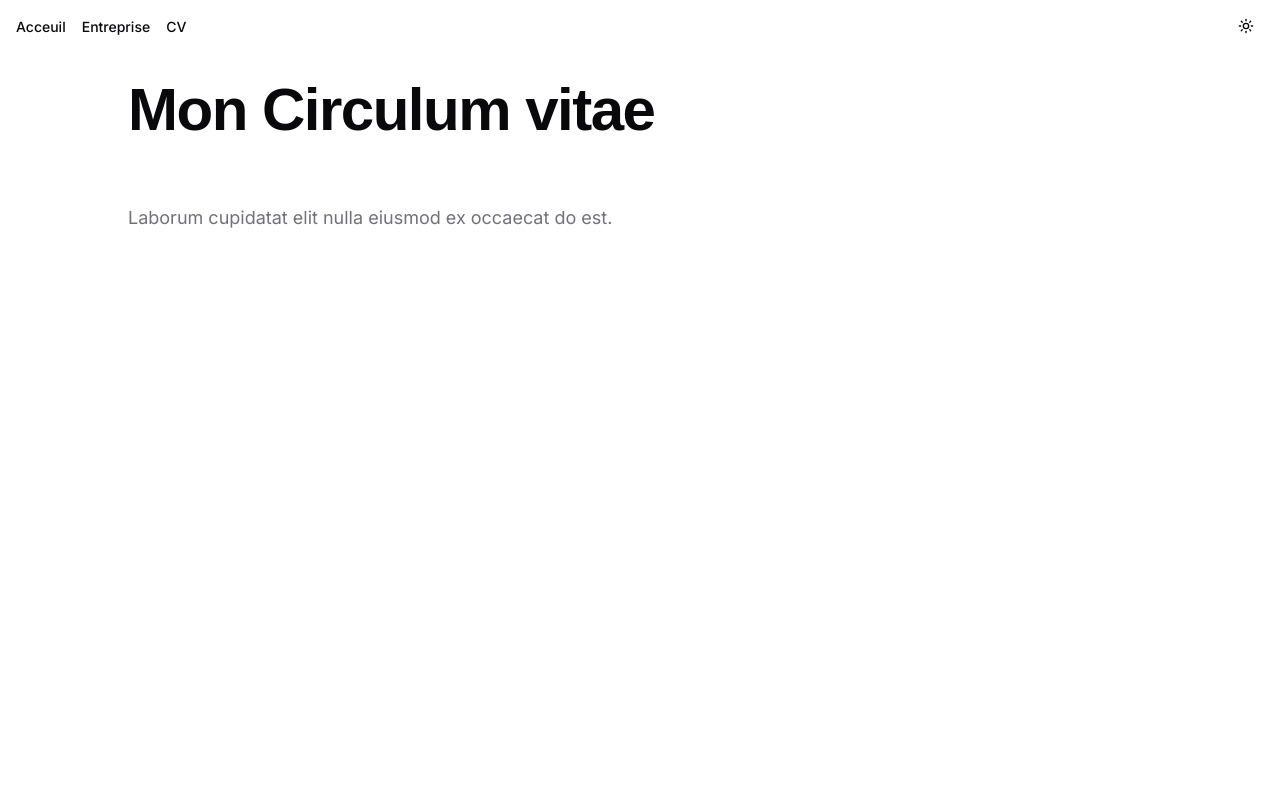
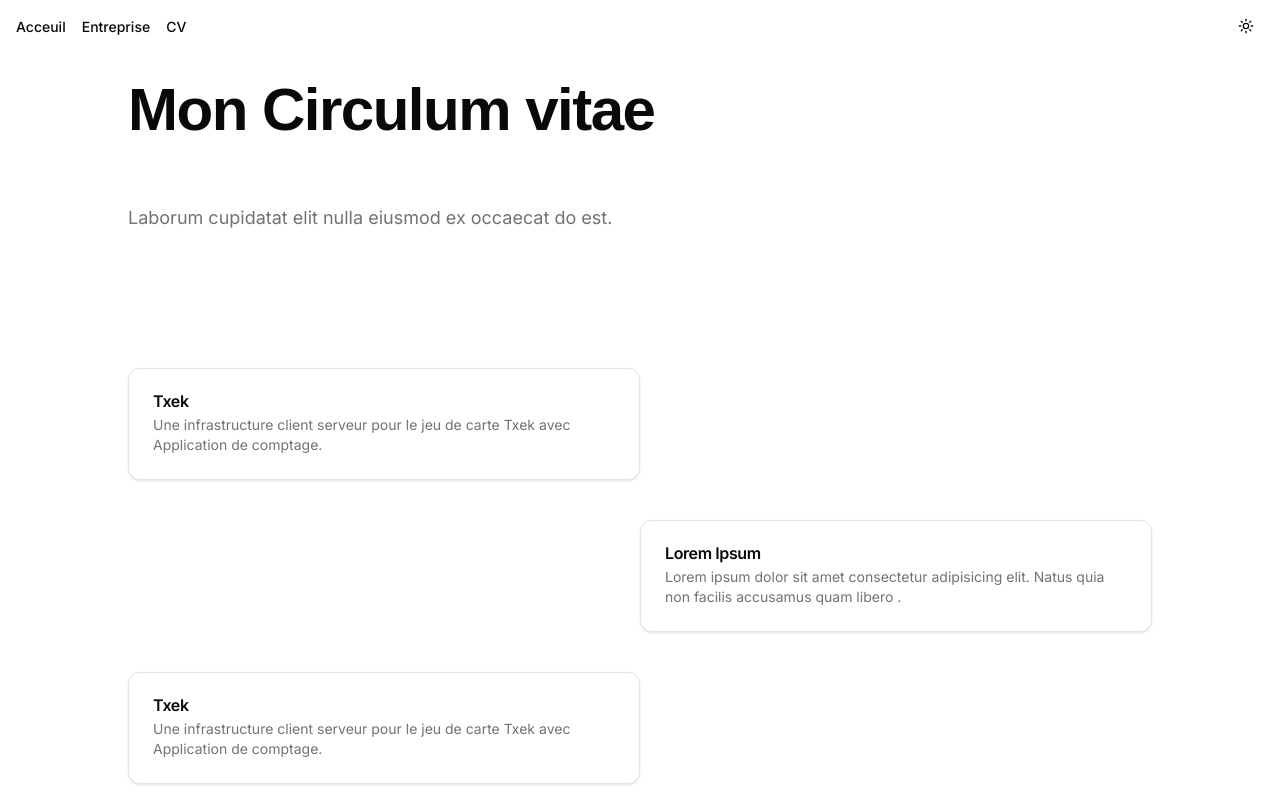
Before and after one commit to ZeyKra/portfolio, a Next.js app: page /resume in a window 1280 px wide. Shown: the top 800 px of the page. Built offline with nearby package versions, Linux system fonts and the light colour scheme.

Commit message:
[FEAT] Experience card base

```diff
--- a/app/enterprise/page.tsx
+++ b/app/enterprise/page.tsx
@@ -6,6 +6,10 @@ export default function EnterprisePage() {
           Mon entreprise
         </h1>
         <p className="text-lg text-muted-foreground">
+          Presentation de l'entreprise
+          Mon role dans l'entreprise
+          Compétences developpés
+
           Magna fugiat ullamco do dolor pariatur aute nisi velit adipisicing cupidatat. Est enim sit ad nostrud do nulla consectetur do dolore ullamco proident non fugiat. Incididunt occaecat non cupidatat sunt. Labore commodo ipsum et minim sint esse incididunt id.
 
           Officia est do sunt nisi ullamco est elit ullamco anim esse mollit ea. Nisi ad sit irure veniam irure nisi est tempor reprehenderit nisi amet. Et velit cillum magna exercitation eiusmod nisi commodo. Ad nulla aliqua amet ea. Dolor laborum amet elit occaecat. Duis enim cillum et quis ad elit minim enim esse qui veniam pariatur nisi.
--- a/app/resume/page.tsx
+++ b/app/resume/page.tsx
@@ -1,3 +1,5 @@
+import { Years } from "@/components/years"
+
 export default function ResumePage() {
   return (
     <main className="min-h-screen bg-background p-8 pt-20 transition-colors">
@@ -8,6 +10,7 @@ export default function ResumePage() {
         <p className="text-lg text-muted-foreground">
           Laborum cupidatat elit nulla eiusmod ex occaecat do est.
         </p>
+        <Years/>
         {/* Add more content for your CV here */}
       </div>
     </main>
--- /dev/null
+++ b/components/years.tsx
@@ -0,0 +1,80 @@
+"use client"
+
+import { useEffect, useRef } from "react"
+import { Card, CardContent, CardDescription, CardFooter, CardHeader, CardTitle } from "@/components/ui/card"
+
+//Liste contenant les experiences
+const experiences = [
+    {
+        title: "Txek",
+        description: "Une infrastructure client serveur pour le jeu de carte Txek avec Application de comptage.",
+        technologies: ["React", "Next.js", "TensorFlow"],
+        position: "left-0"
+    },
+    {
+        title: "Lorem Ipsum",
+        description: "Lorem ipsum dolor sit amet consectetur adipisicing elit. Natus quia non facilis accusamus quam libero .",
+        technologies: ["Lorem", "Ipsum", "Dolore"],
+        position: "left-1/2"
+    },
+    {
+        title: "Txek",
+        description: "Une infrastructure client serveur pour le jeu de carte Txek avec Application de comptage.",
+        technologies: ["React", "Next.js", "TensorFlow"],
+        position: "left-0"
+    },
+    {
+        title: "Lorem Ipsum",
+        description: "Lorem ipsum dolor sit amet consectetur adipisicing elit. Natus quia non facilis accusamus quam libero .",
+        technologies: ["Lorem", "Ipsum", "Dolore"],
+        position: "left-1/2"
+    },
+]
+
+export function Years() {
+
+    const canvasRef = useRef<HTMLCanvasElement>(null)
+
+    useEffect(() => {
+        const canvas = canvasRef.current
+        if (!canvas) return
+
+        const ctx = canvas.getContext("2d")
+        if (!ctx) return
+
+        // Set canvas size
+        const size = Math.min(500, window.outerWidth)
+        canvas.width = size
+        canvas.height = size
+
+        // Draw connecting lines
+        ctx.strokeStyle = "#00000"//"#666"
+        ctx.setLineDash([5, 5])
+
+        ctx.beginPath();
+        ctx.moveTo(canvas.width / 2, 0);
+        ctx.lineTo(canvas.width / 2, canvas.height);
+
+        ctx.stroke()
+    }, [])
+
+    return (
+        <section className="">
+            <div className="">
+                {/* les bordures pour travailler avec le canva */
+                    experiences.map((experience, i) => (
+                        <div key={experience.title} className={`relative w-1/2 pt-10 pb-50 ${experience.position}`}>
+                            <Card>
+                                <CardHeader>
+                                    <CardTitle>{experience.title}</CardTitle>
+                                    <CardDescription>{experience.description}</CardDescription>
+                                </CardHeader>
+                            </Card>
+                        </div>
+                    ))
+                }
+            </div>
+            <canvas ref={canvasRef} className="mx-auto border-blue-700 border-2" />
+        </section>
+    )
+}
```
